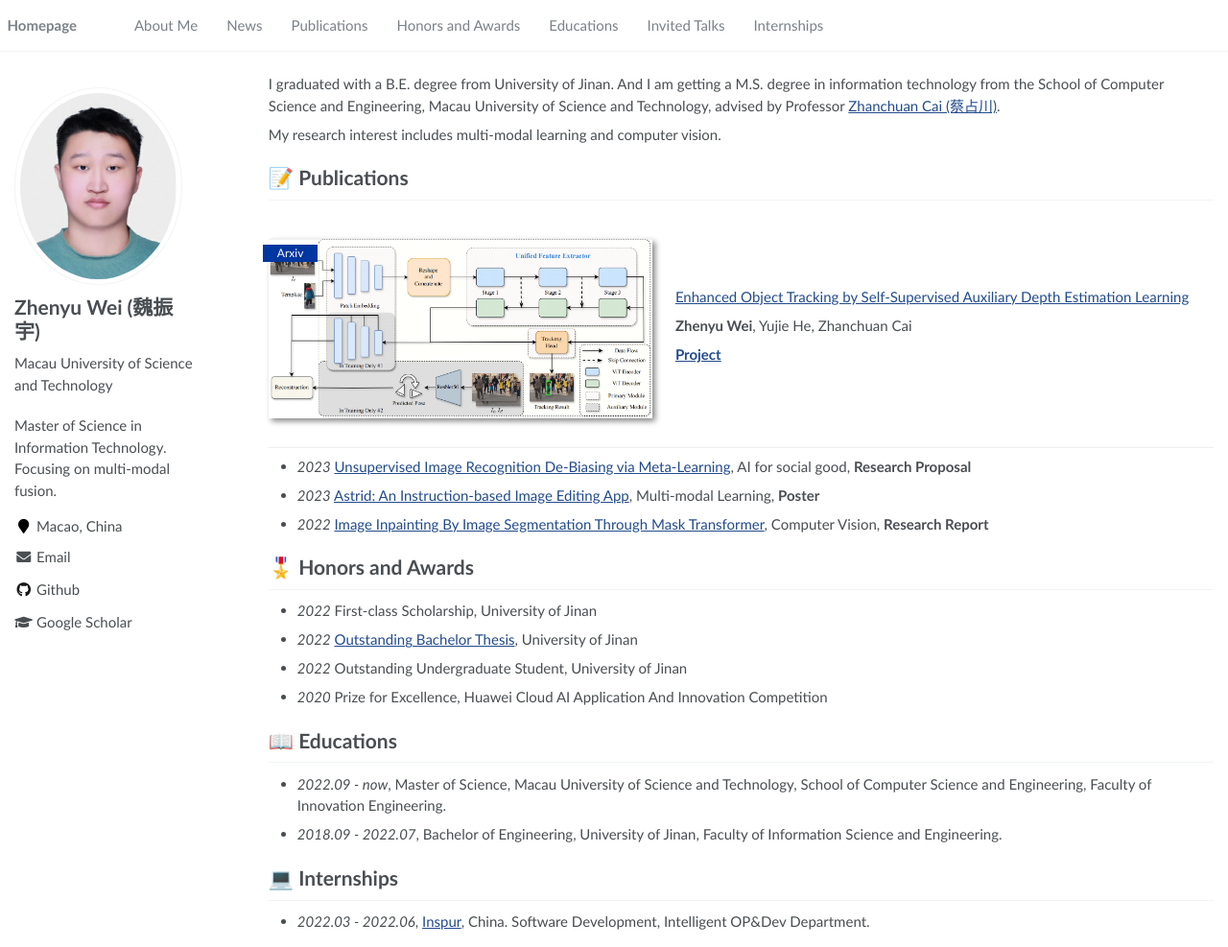
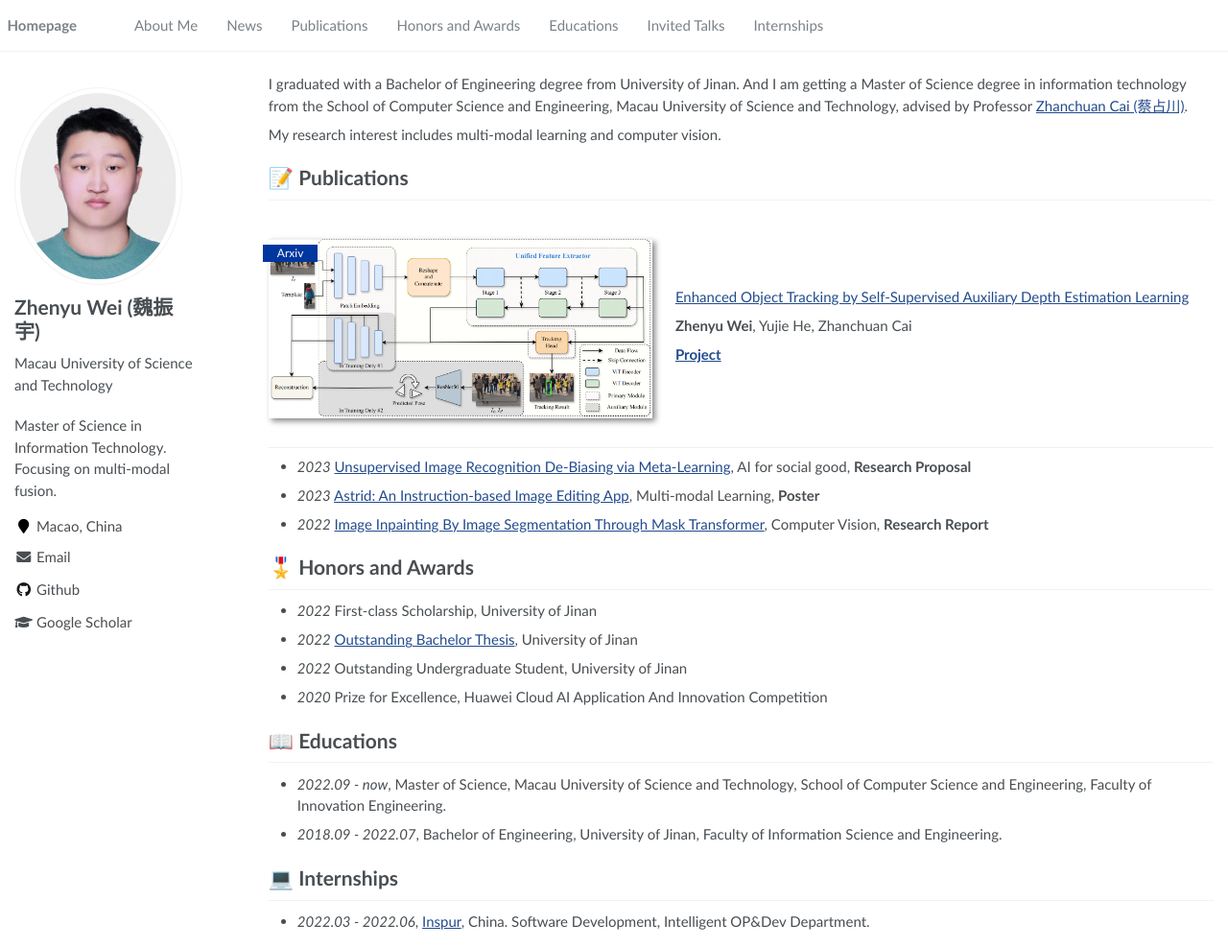
Before and after one commit to Arkitect-z/Arkitect-z.github.io, a Jekyll site: the page built from _pages/about.md, in a window 1280 px wide and 987 px high. Shown: the whole window at 96% size. Built offline with Jekyll 4.4.1, drawn with Linux system fonts in a browser that asks for light colours.

Commit message:
update about

```diff
--- a/_pages/about.md
+++ b/_pages/about.md
@@ -17,7 +17,7 @@ redirect_from:
 
 <span class='anchor' id='about-me'></span>
 
-I graduated with a B.E. degree from University of Jinan. And I am getting a M.S. degree in information technology from the School of Computer Science and Engineering, Macau University of Science and Technology, advised by Professor [Zhanchuan Cai (蔡占川)](https://www.must.edu.mo/en/scse/staff/cai-zhan-chuan).
+I graduated with a Bachelor of Engineering degree from University of Jinan. And I am getting a Master of Science degree in information technology from the School of Computer Science and Engineering, Macau University of Science and Technology, advised by Professor [Zhanchuan Cai (蔡占川)](https://www.must.edu.mo/en/scse/staff/cai-zhan-chuan).
 
 My research interest includes multi-modal learning and computer vision.
 
```
